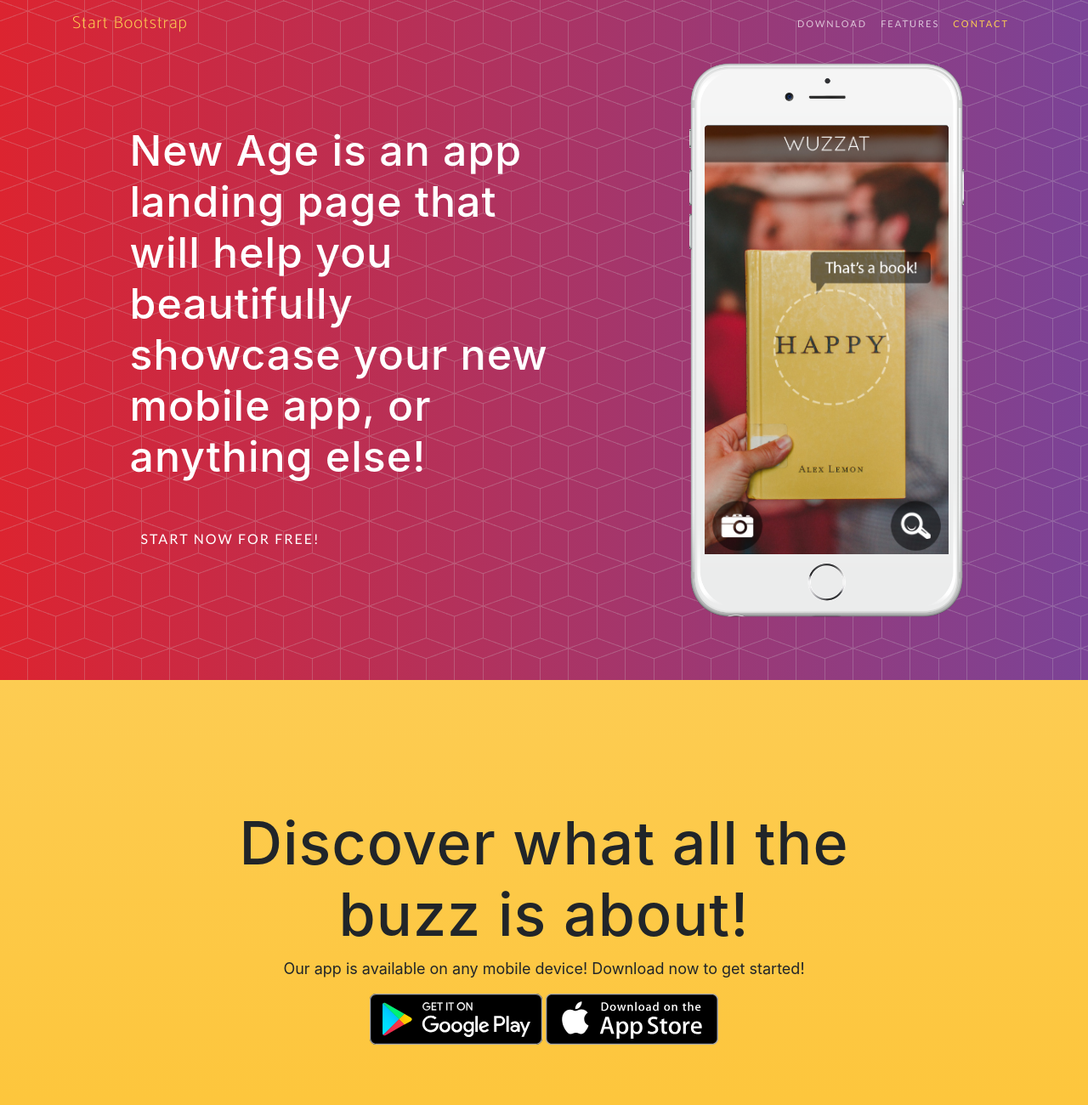
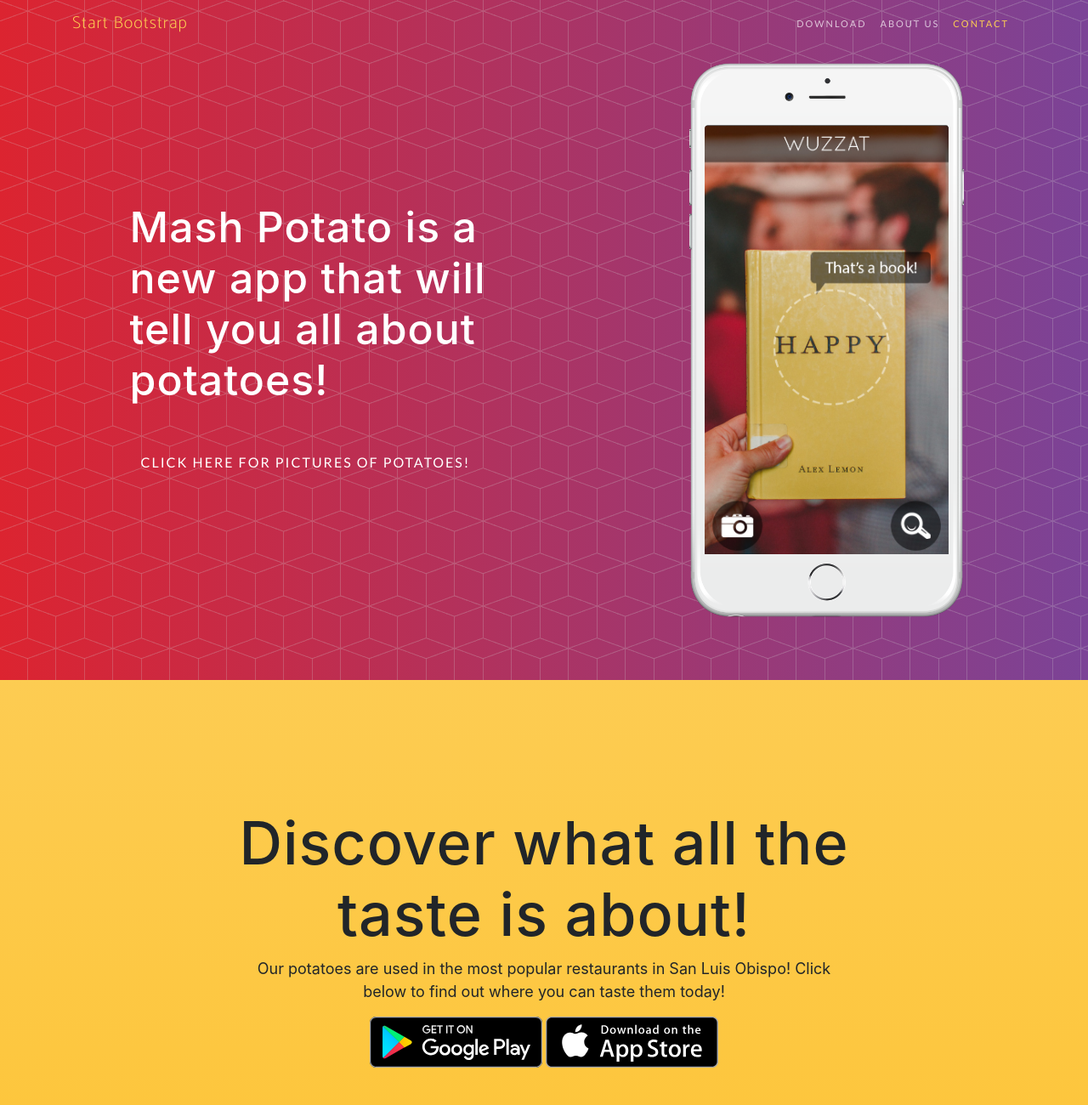
Before and after one commit to mshadchi/mshadchi.github.io, a website with bundled scripts: page index.html in a window 1280 px wide. Shown: the top 1300 px of the page at 85% size. Built offline with nearby package versions, Linux system fonts and the light colour scheme; a web font is replaced by a local one.

Commit message:
updated first 2 major headings and one paragraph under h2

```diff
--- a/index.html
+++ b/index.html
@@ -44,7 +44,7 @@
               <a class="nav-link js-scroll-trigger" href="#download">Download</a>
             </li>
             <li class="nav-item">
-              <a class="nav-link js-scroll-trigger" href="#features">Features</a>
+              <a class="nav-link js-scroll-trigger" href="#features">About Us</a>
             </li>
             <li class="nav-item">
               <a class="nav-link js-scroll-trigger" href="#contact">Contact</a>
@@ -59,8 +59,8 @@
         <div class="row h-100">
           <div class="col-lg-7 my-auto">
             <div class="header-content mx-auto">
-              <h1 class="mb-5">New Age is an app landing page that will help you beautifully showcase your new mobile app, or anything else!</h1>
-              <a href="#download" class="btn btn-outline btn-xl js-scroll-trigger">Start Now for Free!</a>
+              <h1 class="mb-5">Mash Potato is a new app that will tell you all about potatoes!</h1>
+              <a href="#download" class="btn btn-outline btn-xl js-scroll-trigger">Click Here for Pictures of Potatoes!</a>
             </div>
           </div>
           <div class="col-lg-5 my-auto">
@@ -86,8 +86,8 @@
       <div class="container">
         <div class="row">
           <div class="col-md-8 mx-auto">
-            <h2 class="section-heading">Discover what all the buzz is about!</h2>
-            <p>Our app is available on any mobile device! Download now to get started!</p>
+            <h2 class="section-heading">Discover what all the taste is about!</h2>
+            <p>Our potatoes are used in the most popular restaurants in San Luis Obispo! Click below to find out where you can taste them today!</p>
             <div class="badges">
               <a class="badge-link" href="#"><img src="img/google-play-badge.svg" alt=""></a>
               <a class="badge-link" href="#"><img src="img/app-store-badge.svg" alt=""></a>
```
